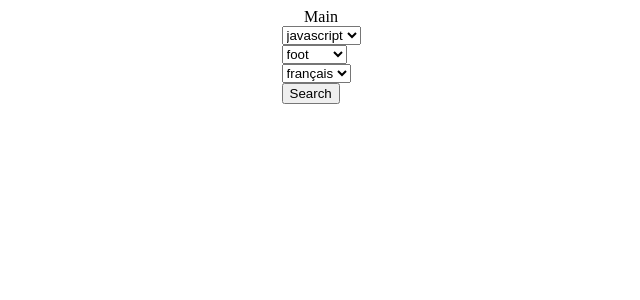
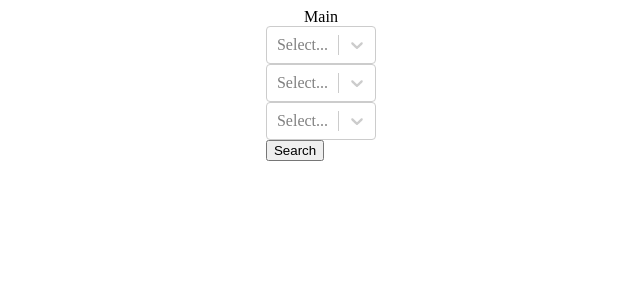
Before and after one commit to Adil-bh/Cas-Pratique, a React (Vite) app in the folder open-source-projects-search/: page / in a window 1280 px wide. Shown: the top 300 px of the page, without its empty margins (319-959 px from the left). Built offline with nearby package versions, Linux system fonts and the light colour scheme; the HTML template or start-up script is replaced by a standard one.

Commit message:
✨ F03 : INPUTSELECT > Replace select input to Select from react-select and update option values format.

```diff
--- a/open-source-projects-search/src/components/SearchForm.tsx
+++ b/open-source-projects-search/src/components/SearchForm.tsx
@@ -1,9 +1,22 @@
 import { InputSelect } from "./ui/InputSelect"
 
 export const SearchForm = () => {
-    const technoOptions = ["javascript", "php", "python"]
-    const tagsOptions = ["foot", "moto", "histoire"]
-    const spokenOptions = ["français", "spanish", "english"]
+    const technoOptions = [
+        { value: "javascript", label: "Javascript" },
+        { value: "php", label: "PHP" },
+        { value: "python", label: "Python" }
+    ]
+    const tagsOptions = [
+        { value: "foot", label: "foot" },
+        { value: "moto", label: "moto" },
+        { value: "histoire", label: "histoire" }
+    ]
+    const spokenOptions = [
+        { value: "français", label: "français" },
+        { value: "spanish", label: "spanish" },
+        { value: "english", label: "english" }
+    ]
+
     return (
         <form action="">
             <div>
--- a/open-source-projects-search/src/components/ui/InputSelect.tsx
+++ b/open-source-projects-search/src/components/ui/InputSelect.tsx
@@ -1,13 +1,9 @@
-import { toCapitalize } from "../../utils/strings"
+import Select from 'react-select'
 
 export const InputSelect = ({ name, id, optionValues }) => {
     return (
         <div>
-            <select name={name} id={id}>
-                {optionValues.map(optionValue => (
-                    <option value={optionValue}>{toCapitalize(optionValue)}</option>
-                ))}
-            </select>
+            <Select options={optionValues} />
         </div>
     )
 }
```
